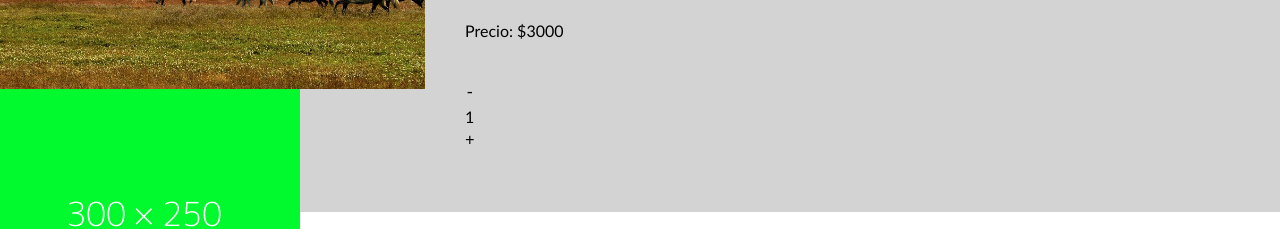
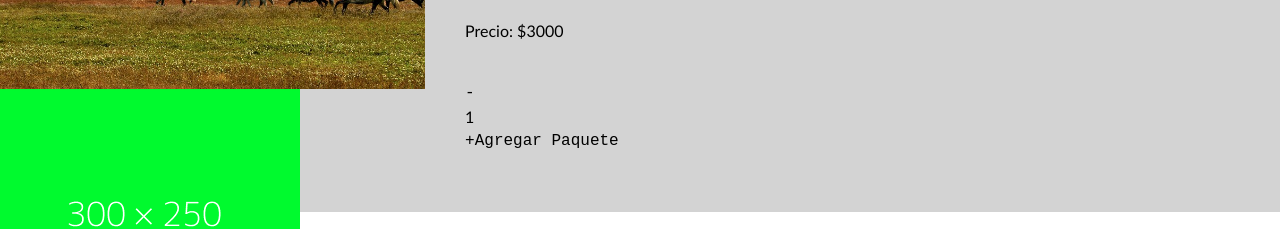
Before and after one commit to cmanente89/patagoniaextrem-v2, a React (Vite) app: page /detail/paq001 in a window 1280 px wide. Shown: the part 1620-1849 px from the top of the page. Built offline with nearby package versions, Linux system fonts and the light colour scheme.

Commit message:
agregué funcionalidad del carrito

```diff
--- a/src/components/ItemCount/ItemCount.jsx
+++ b/src/components/ItemCount/ItemCount.jsx
@@ -1,7 +1,7 @@
 import { useState } from 'react'
 import React from 'react'
 
-const ItemCount = ( {capacity }) => {
+const ItemCount = ( {capacity, addProduct }) => {
     const [count, setCount] = useState(1);
 
     const handleRemove = () => {
@@ -23,6 +23,7 @@ const ItemCount = ( {capacity }) => {
         <button onClick={handleRemove}>-</button>
         <p>{count}</p>
         <button onClick={handleAdd}>+</button>
+        <button onClick={()=> addProduct(count)}>Agregar Paquete</button>
 
     </div>
   )
--- a/src/components/ItemDetailContainer/ItemDetail.jsx
+++ b/src/components/ItemDetailContainer/ItemDetail.jsx
@@ -13,6 +13,12 @@ const ItemDetail = ({ product }) => {
   const [mainImage, setMainImage] = useState(product?.image?.[1] || '');
 
   const secondaryImages = product?.image?.filter((image, index) => index !== 1) || [];
+
+  const addProduct = (count) =>{
+    const cart = { ...product, quantity: count}
+    console.log(cart)
+
+  }
     return (
       <>
       <h1 className="text-7xl p-40 font-bold flex items-center justify-center">Paquete {product.name}</h1>
@@ -36,7 +42,7 @@ const ItemDetail = ({ product }) => {
           <h2 className="title-detail">{product.name}</h2>
           <p className="text-detail">{product.description}</p>
           <p className="text-detail">Precio: ${product.price}</p>
-          <ItemCount capacity={product.capacity} />
+          <ItemCount capacity={product.capacity} addProduct={addProduct} />
         </div>
       </div>
       </>
```
